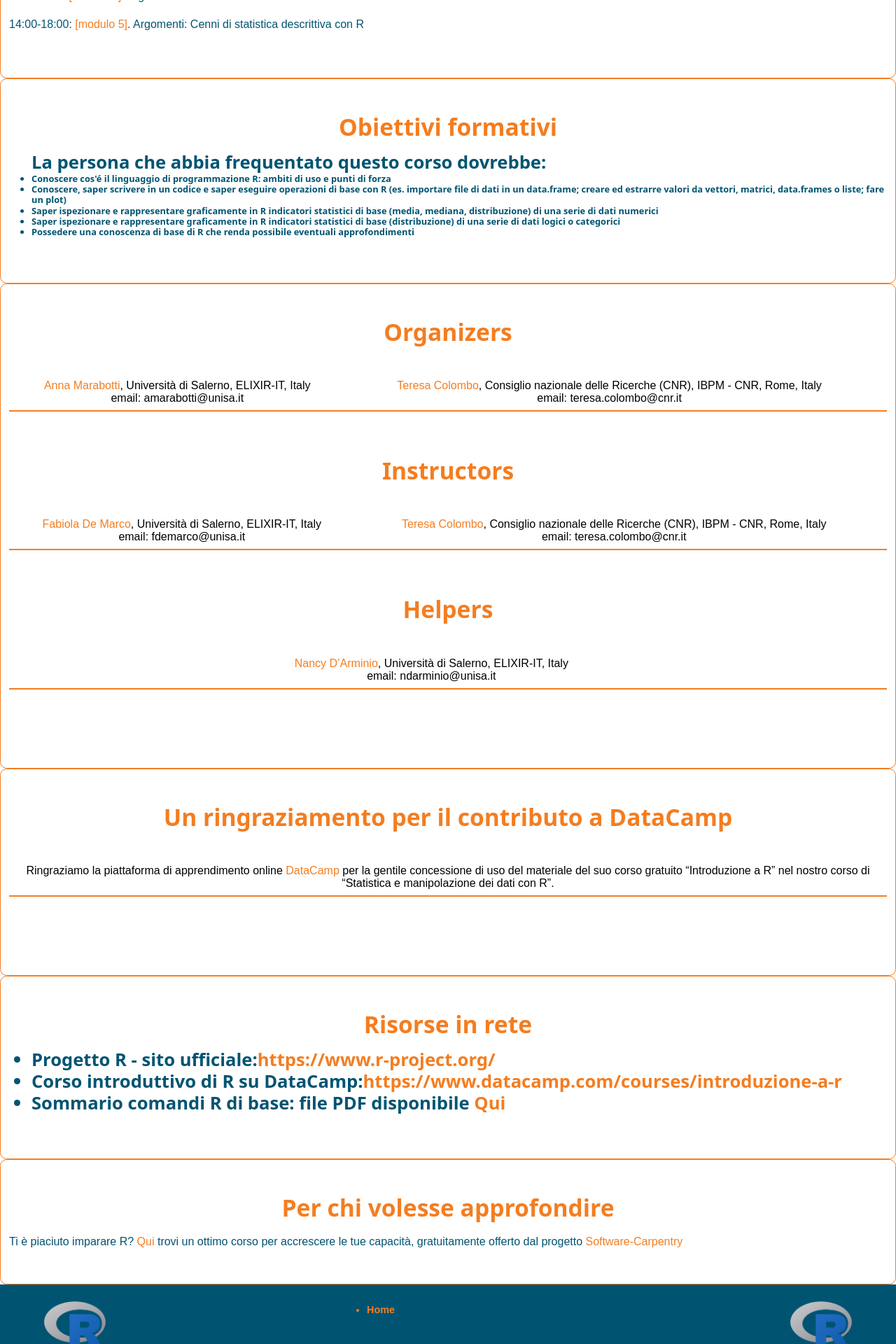
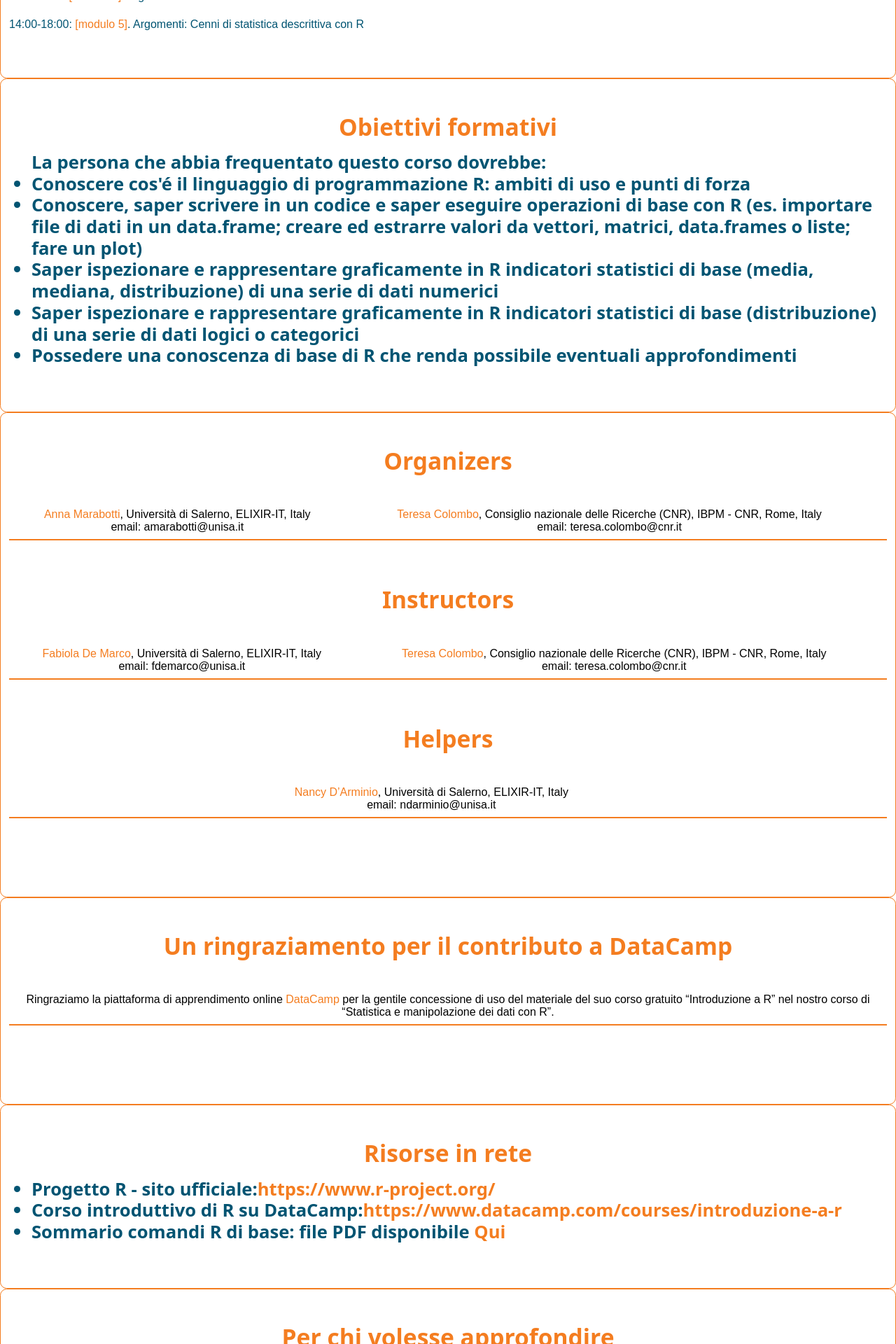
Before and after one commit to maghetta/Corso-R-livello-base__BBC, a Jekyll site: the page built from index.html, in a window 1280 px wide. Shown: the part 675-2595 px from the top of the page at 70% size. Built offline with Jekyll 4.4.1, drawn with Linux system fonts in a browser that asks for light colours.

Commit message:
Update index.html

```diff
--- a/index.html
+++ b/index.html
@@ -45,13 +45,13 @@ layout: none
 <h3>
 <ul>
     La persona che abbia frequentato questo corso dovrebbe:
-    <span style="font-size:0.5em;">
+    <small></small>
         <li>Conoscere cos'é il linguaggio di programmazione R: ambiti di uso e punti di forza</li>
         <li>Conoscere, saper scrivere in un codice e saper eseguire operazioni di base con R (es. importare file di dati in un data.frame; creare ed estrarre valori da vettori, matrici, data.frames o liste; fare un plot)</li>
         <li>Saper ispezionare e rappresentare graficamente in R indicatori statistici di base (media, mediana, distribuzione) di una serie di dati numerici</li>
         <li>Saper ispezionare e rappresentare graficamente in R indicatori statistici di base (distribuzione) di una serie di dati logici o categorici</li>
         <li>Possedere una conoscenza di base di R che renda possibile eventuali approfondimenti </li>
-    </span>
+    </small>
 </ul>
 </h3>
                     </div>
```
